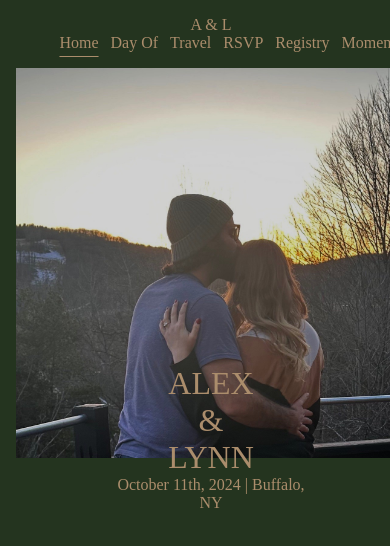
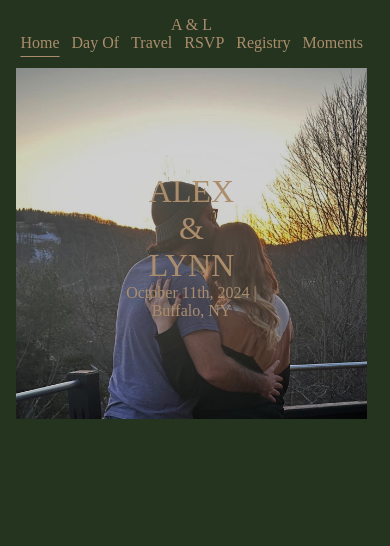
Before and after one commit to aelhage/wedding, a SvelteKit app in the folder web/: page / in a window 390 px wide. Shown: the top 546 px of the page. Built offline with nearby package versions, Linux system fonts and the light colour scheme.

Commit message:
Improve width on mobile

```diff
--- a/web/src/routes/+layout.svelte
+++ b/web/src/routes/+layout.svelte
@@ -43,7 +43,7 @@
   }
 
   .app-root {
-    width: 100vw;
+    width: 90vw;
     max-width: 800px;
     text-align: center;
     position: absolute;
--- a/web/src/routes/+page.svelte
+++ b/web/src/routes/+page.svelte
@@ -17,6 +17,7 @@
 <style>
   .cover-container {
     width: 100%;
+    position: relative;
   }
 
   .cover-image {
--- a/web/src/routes/day/+page.svelte
+++ b/web/src/routes/day/+page.svelte
@@ -5,7 +5,7 @@
   import trinity from "$lib/assets/trinity.png";
 </script>
 
-<div>
+<div class="root">
   <h1>Friday, October 11th, 2024</h1>
 
   <h2>Ceremony</h2>
@@ -42,11 +42,14 @@
     white-space: pre;
     display: inline-block;
   }
+  .root {
+    width: 100%;
+  }
   .icon {
     width: 24px;
     height: 24px;
   }
   .header {
-    max-width: 700px;
+    max-width: 100%;
   }
 </style>
--- a/web/src/routes/registry/+page.svelte
+++ b/web/src/routes/registry/+page.svelte
@@ -36,10 +36,4 @@
 </div>
 
 <style>
-  img {
-    max-width: 100%;
-  }
-  li {
-    list-style-type: none;
-  }
 </style>
--- a/web/src/routes/rsvp/+page.svelte
+++ b/web/src/routes/rsvp/+page.svelte
@@ -2,7 +2,7 @@
   title="rsvp form"
   class="rsvp-form"
   src="https://docs.google.com/forms/d/e/1FAIpQLSd2uXnRtkzKk8tCGVXxCG5eOBYdCTYwSV281EDzxC8TCxpojA/viewform?embedded=true"
-  width="640"
+  width="400"
   height="553"
   frameborder="0"
   marginheight="0"
```
Also changed, not shown: 1 other file (tests, documents, lock files or other folders).
